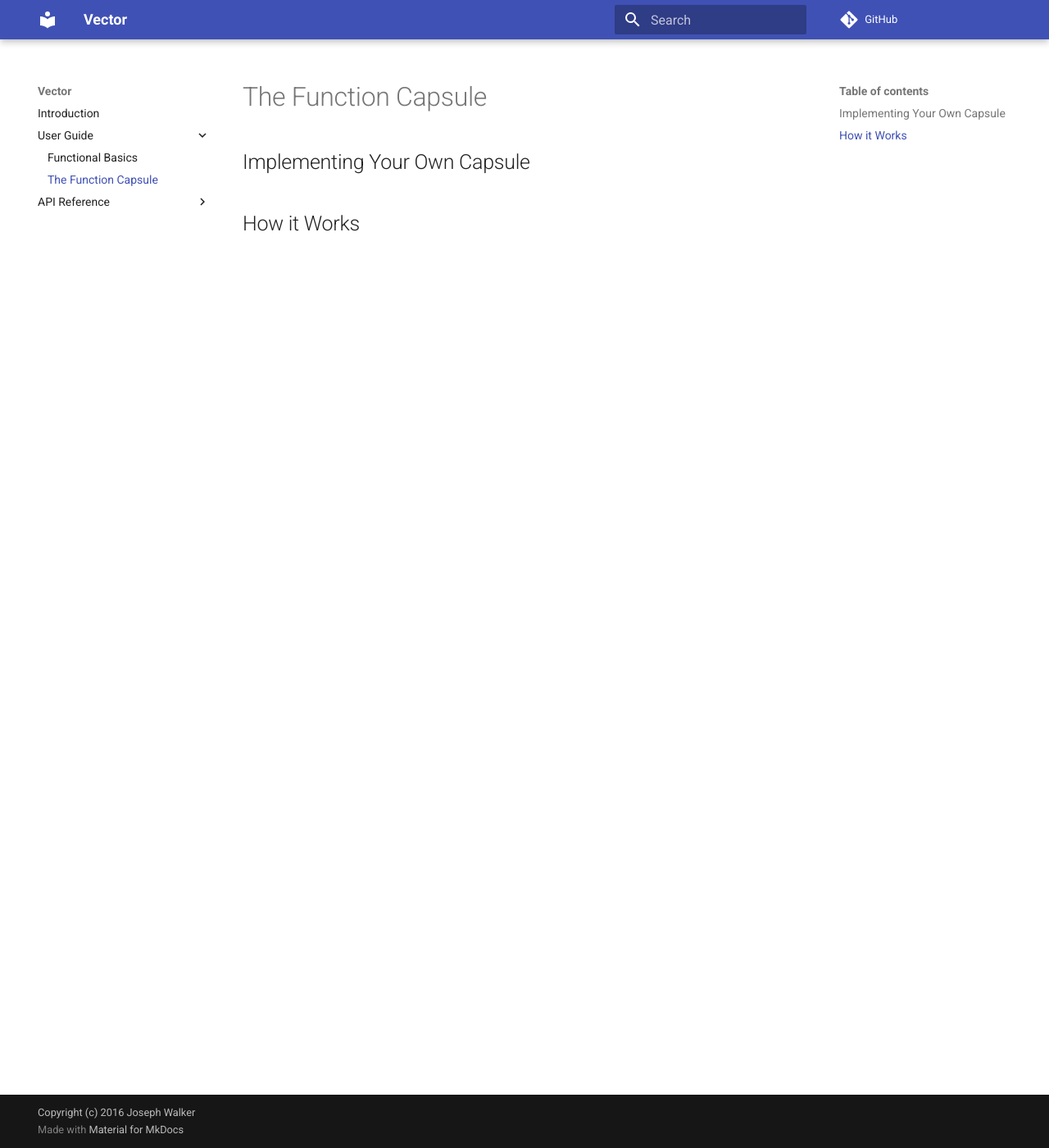
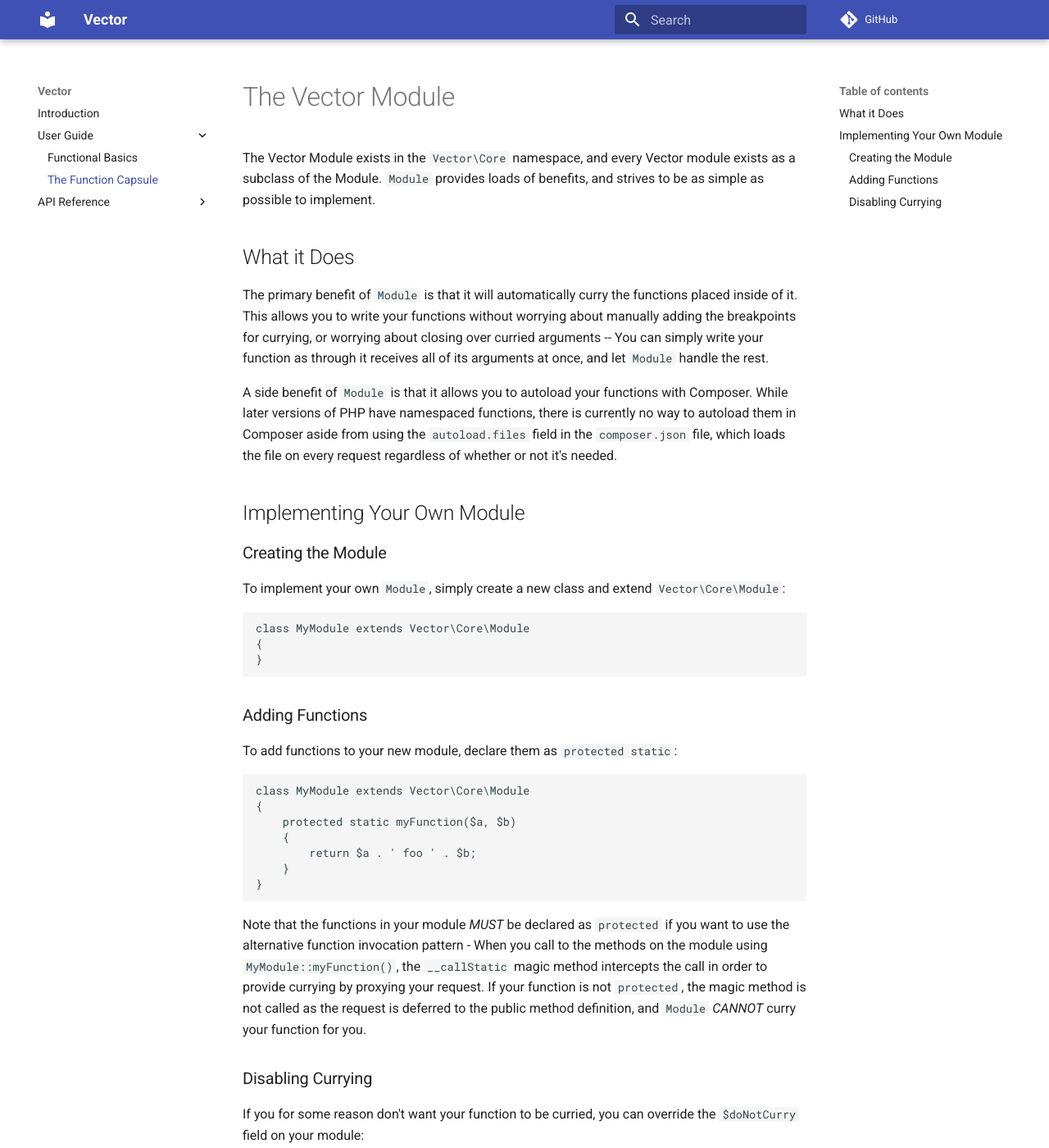
Before and after one commit to vector-php/vector, an MkDocs documentation site: the page built from docs/user-guide/capsule.md, in a window 1280 px wide and 1400 px high. Shown: the whole window at 82% size. Built offline with MkDocs 1.6.1 and Material for MkDocs 9.7.7, drawn with Linux system fonts in a browser that asks for light colours; comment, search, counter and statistics services are not loaded; old or Windows-style settings are respelled for this version of MkDocs; some of the changed text lies outside the part shown.

Commit message:
Docs for function module

````diff
--- a/docs/user-guide/capsule.md
+++ b/docs/user-guide/capsule.md
@@ -1,5 +1,71 @@
-# The Function Capsule
+# The Vector Module
 
-## Implementing Your Own Capsule
+The Vector Module exists in the `Vector\Core` namespace, and every Vector module
+exists as a subclass of the Module. `Module` provides loads of benefits, and
+strives to be as simple as possible to implement.
 
-## How it Works
+## What it Does
+
+The primary benefit of `Module` is that it will automatically curry the functions placed
+inside of it. This allows you to write your functions without worrying about manually
+adding the breakpoints for currying, or worrying about closing over curried arguments -- You can
+simply write your function as through it receives all of its arguments at once, and let `Module`
+handle the rest.
+
+A side benefit of `Module` is that it allows you to autoload your functions with Composer.
+While later versions of PHP have namespaced functions, there is currently no way to autoload
+them in Composer aside from using the `autoload.files` field in the `composer.json` file, which
+loads the file on every request regardless of whether or not it's needed.
+
+## Implementing Your Own Module
+
+### Creating the Module
+
+To implement your own `Module`, simply create a new class and extend `Vector\Core\Module`:
+
+```php
+class MyModule extends Vector\Core\Module
+{
+}
+```
+
+### Adding Functions
+
+To add functions to your new module, declare them as `protected static`:
+
+```
+class MyModule extends Vector\Core\Module
+{
+    protected static myFunction($a, $b)
+    {
+        return $a . ' foo ' . $b;
+    }
+}
+```
+
+Note that the functions in your module _MUST_ be declared as `protected` if you want
+to use the alternative function invocation pattern - When you call
+to the methods on the module using `MyModule::myFunction()`, the `__callStatic` magic method
+intercepts the call in order to provide currying by proxying your request. If your function is not `protected`, the magic
+method is not called as the request is deferred to the public method definition, and `Module`
+_CANNOT_ curry your function for you.
+
+### Disabling Currying
+
+If you for some reason don't want your function to be curried, you can override the
+`$doNotCurry` field on your module:
+
+```
+class MyModule extends Vector\Core\Module
+{
+    protected static $doNotCurry = ['myFunction'];
+
+    protected static myFunction($a, $b)
+    {
+        return $a . ' foo ' . $b;
+    }
+}
+```
+
+Generally speaking you should never need to do this. This exists as a side effect of the internal
+curry implementation and is exposed only for any edge cases where you might need it.
````
Also changed, not shown: docs/auto-generate/Lib/ArrayList.md (+44 -0 lines), docs/auto-generate/Lib/Logic.md (+24 -0 lines).
